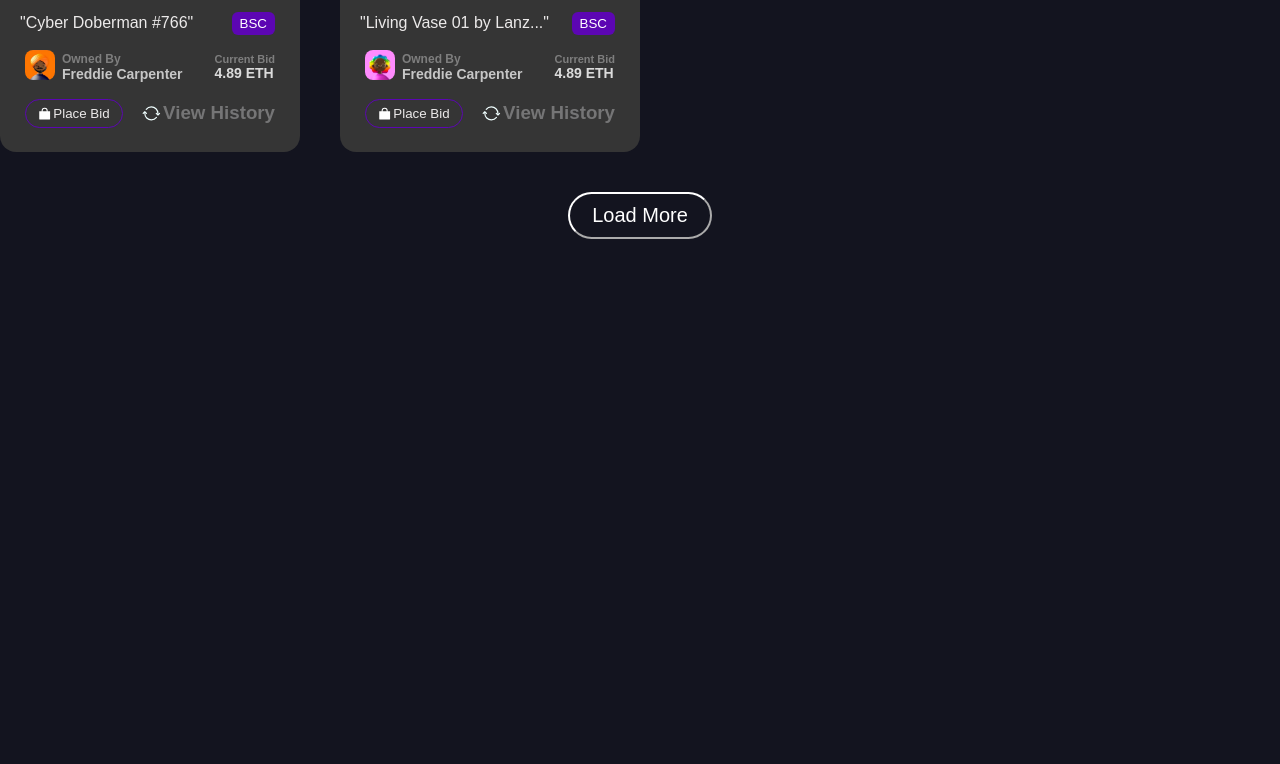
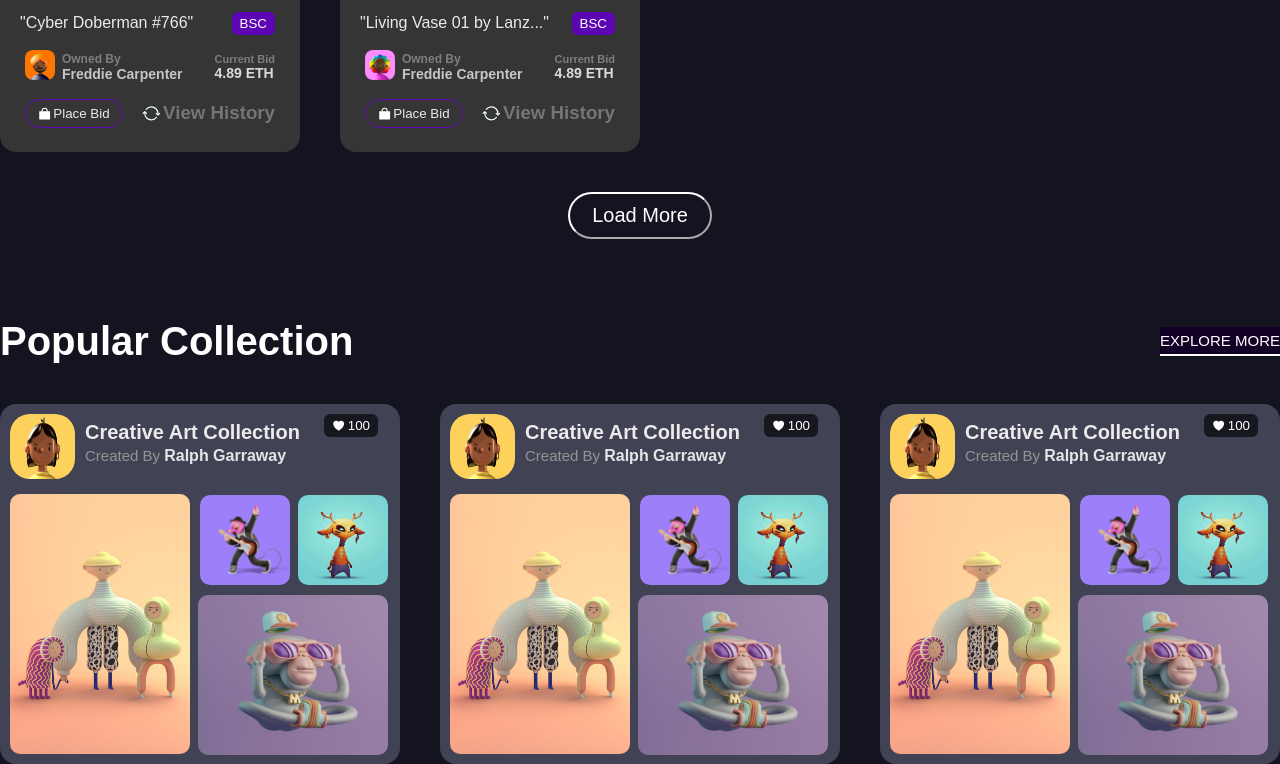
Before and after one commit to Tynchtykkkkk/Axies, a plain HTML site: page index.html in a window 1280 px wide. Shown: the part 2667-3431 px from the top of the page. Before the commit the page ends 2946 px from the top, so only its background shows below. Drawn offline with nearby package versions, Linux system fonts and the light colour scheme.

Commit message:
popular finished

```diff
--- a/index.html
+++ b/index.html
@@ -385,6 +385,85 @@
         </div>
     </section>
 
+    <section id="collection">
+        <div class="container">
+            <div class="today1">
+                <h1>Popular Collection</h1>
+                <button>EXPLORE MORE</button>
+            </div>
+            <div class="all-collect">
+                <div class="collection">
+                <div class="soul">
+                    <button><ion-icon name="heart-sharp"></ion-icon>100</button>
+                </div>
+                <div class="collect-up">
+                <div class="creative-img"><img src="./img/collMiniGirl.jpg" alt="img"></div>
+                <div class="creative">
+                    <h2>Creative Art Collection</h2>
+                    <h3><span>Created By </span>Ralph Garraway</h3>
+                </div>
+                </div>
+                <div class="all-img">
+                    <div class="left-coll"><img src="./img/collLeft.jpg" alt="img"></div>
+                    <div class="right-coll">
+                        <div class="up-coll">
+                            <img src="./img/rightCollMini.jpg" alt="img">
+                            <img src="./img/rightCollMiniUp.jpg" alt="img">
+                        </div>
+                        <div class="down-coll"><img src="./img/rightCollDown.jpg" alt="img"></div>
+                    </div>
+                </div>
+            </div>
+
+            <div class="collection">
+                <div class="soul">
+                    <button><ion-icon name="heart-sharp"></ion-icon>100</button>
+                </div>
+                <div class="collect-up">
+                <div class="creative-img"><img src="./img/collMiniGirl.jpg" alt="img"></div>
+                <div class="creative">
+                    <h2>Creative Art Collection</h2>
+                    <h3><span>Created By </span>Ralph Garraway</h3>
+                </div>
+                </div>
+                <div class="all-img">
+                    <div class="left-coll"><img src="./img/collLeft.jpg" alt="img"></div>
+                    <div class="right-coll">
+                        <div class="up-coll">
+                            <img src="./img/rightCollMini.jpg" alt="img">
+                            <img src="./img/rightCollMiniUp.jpg" alt="img">
+                        </div>
+                        <div class="down-coll"><img src="./img/rightCollDown.jpg" alt="img"></div>
+                    </div>
+                </div>
+            </div>
+
+            <div class="collection">
+                <div class="soul">
+                    <button><ion-icon name="heart-sharp"></ion-icon>100</button>
+                </div>
+                <div class="collect-up">
+                <div class="creative-img"><img src="./img/collMiniGirl.jpg" alt="img"></div>
+                <div class="creative">
+                    <h2>Creative Art Collection</h2>
+                    <h3><span>Created By </span>Ralph Garraway</h3>
+                </div>
+                </div>
+                <div class="all-img">
+                    <div class="left-coll"><img src="./img/collLeft.jpg" alt="img"></div>
+                    <div class="right-coll">
+                        <div class="up-coll">
+                            <img src="./img/rightCollMini.jpg" alt="img">
+                            <img src="./img/rightCollMiniUp.jpg" alt="img">
+                        </div>
+                        <div class="down-coll"><img src="./img/rightCollDown.jpg" alt="img"></div>
+                    </div>
+                </div>
+            </div>
+            </div>
+        </div>
+    </section>
+
      <script type="module" src="https://unpkg.com/ionicons@7.1.0/dist/ionicons/ionicons.esm.js"></script>
     <script nomodule src="https://unpkg.com/ionicons@7.1.0/dist/ionicons/ionicons.js"></script>
 
--- a/styles/index.css
+++ b/styles/index.css
@@ -5,4 +5,5 @@
 @import "./1section.css";
 @import "./2section.css";
 @import "./3\ section.css";
-@import "./picks.css"
+@import "./picks.css";
+@import "./popular.css"
--- /dev/null
+++ b/styles/popular.css
@@ -0,0 +1,150 @@
+    button {
+        cursor: pointer;
+        display: flex;
+        align-items: center;
+        justify-content: space-between;
+        gap: 2px;
+    }
+
+    .today1 {
+        display: flex;
+        align-items: center;
+        justify-content: space-between;
+        color: white;
+        padding: 40px 0;
+
+        h1 {
+            font-size: 40px;
+            font-weight: 600;
+        }
+
+        button {
+            font-size: 15px;
+            border: none;
+            color: white;
+            background: rgb(18, 0, 39);
+            border-bottom: 2px solid;
+            padding: 5px 0;
+            transition: 0.7s;
+        }
+
+        button:hover {
+            color: royalblue;
+
+        }
+    }
+
+    .all-collect {
+        display: flex;
+        align-items: center;
+        justify-content: space-between;
+    }
+
+    .collection {
+        position: relative;
+        top: 0;
+        right: 0;
+        background: rgb(65, 67, 85);
+        width: 380px;
+        height: 340px;
+        border-radius: 16px;
+        padding: 10px;
+
+        .soul {
+            position: absolute;
+            top: 10px;
+            right: 22px;
+
+            button {
+                padding: 4px 8px;
+                border-radius: 6px;
+                border: none;
+                color: rgb(255, 255, 255);
+                background: rgba(0, 0, 0, 0.638);
+
+                ion-icon:active {
+                    color: red;
+                }
+            }
+        }
+
+        .collect-up {
+            display: flex;
+            align-items: center;
+            padding-right: 50px;
+
+            .creative-img {
+                padding-bottom: 10px;
+
+                img {
+                    width: 65px;
+                    height: 65px;
+                    border-radius: 20px;
+                }
+            }
+
+            .creative {
+                h2 {
+                    font-weight: 600;
+                    font-size: 20px;
+                    color: rgba(236, 234, 234, 0.999);
+                    transition: 0.7s;
+                    padding: 0 0 3px 10px;
+                }
+
+                h2:hover {
+                    color: rgb(92, 6, 179);
+                }
+
+                h3 {
+                    font-size: 16px;
+                    font-weight: 600;
+                    color: rgba(255, 255, 255, 0.864);
+                    padding-bottom: 20px;
+
+                    span {
+                        font-size: 15px;
+                        font-weight: 500;
+                        color: rgb(149, 149, 149);
+                        padding-left: 10px;
+                    }
+                }
+            }
+        }
+
+        .all-img {
+            display: flex;
+            align-items: center;
+
+            .left-coll {
+                img {
+                    width: 180px;
+                    height: 260px;
+                    border-radius: 10px;
+                }
+            }
+
+            .right-coll {
+                padding-left: 8px;
+
+                .up-coll {
+                    padding-bottom: 4px;
+
+                    img {
+                        width: 90px;
+                        height: 90px;
+                        border-radius: 10px;
+                        margin: 1.8px;
+                    }
+                }
+
+                .down-coll {
+                    img {
+                        width: 190px;
+                        height: 160px;
+                        border-radius: 10px;
+                    }
+                }
+            }
+        }
+    }
```
Also changed, not shown: img/collLeft.jpg (added), img/collMiniGirl.jpg (added), img/rightCollDown.jpg (added), img/rightCollMini.jpg (added), img/rightCollMiniUp.jpg (added).
